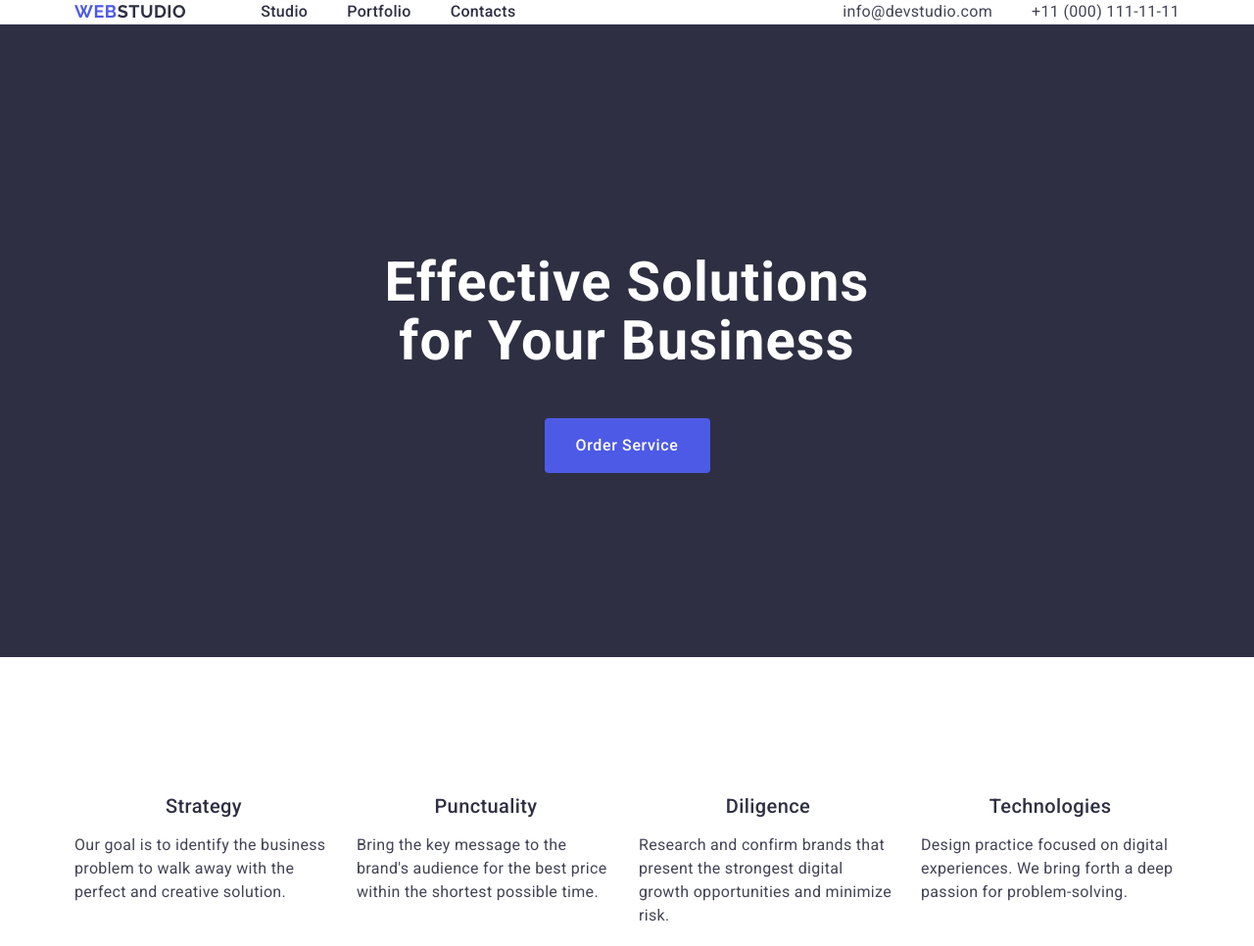
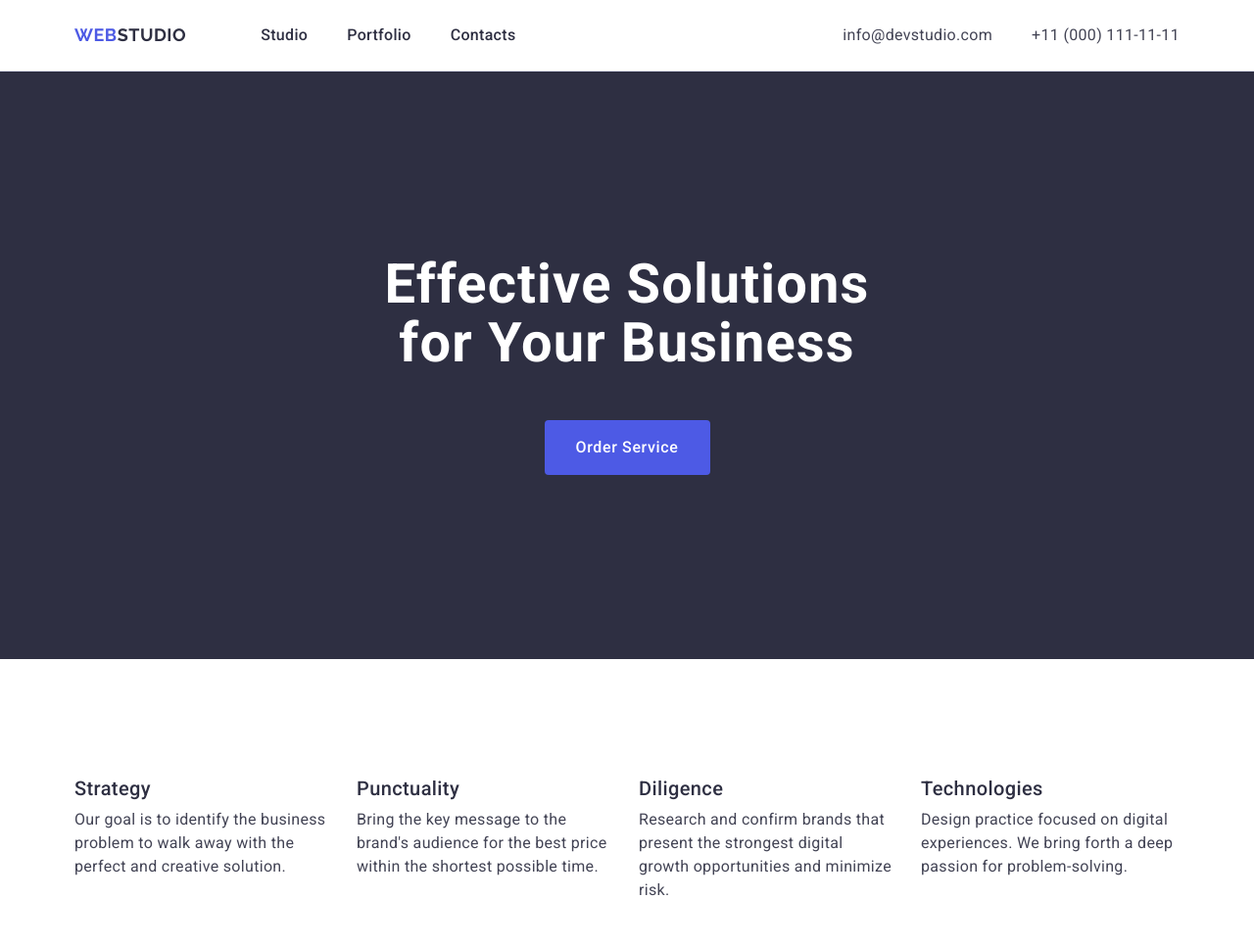
Before and after one commit to Yuliia-Diachenko/goit-markup-hw-03, a plain HTML site: page index.html in a window 1280 px wide. Shown: the top 966 px of the page at 98% size. Drawn offline with nearby package versions, Linux system fonts and the light colour scheme; files whose address does not match are found by name.

Commit message:
Flex-end-end

```diff
--- a/css/styles.css
+++ b/css/styles.css
@@ -23,6 +23,15 @@ img {
 .section {
     padding: 120px 0 120px 0;
 }
+h1,
+h2,
+h3,
+h4,
+h5,
+h6,
+p {
+  margin: 0;
+}
 .container {
     width: 1158px;
     margin: 0 auto;
@@ -36,6 +45,7 @@ img {
 .header-container {
     display: flex;
     justify-content: space-between;
+    align-items: center;
 
 }
 .nav {
@@ -65,6 +75,7 @@ img {
     color: #2E2F42;
     font-weight: 500;
     padding: 24px 0;
+    display: block;
 
 }
 
@@ -159,16 +170,12 @@ img {
 
 
 }
-.specifics-container {
 
-
-}
 .specifics-title {
     font-size: 20px;
     font-weight: 500;
     letter-spacing: 0.4px;
     line-height: 1.2;
-    text-align: center;
 
 }
 .visually-hidden {
@@ -184,11 +191,11 @@ img {
     clip: rect(0 0 0 0);
     overflow: hidden;
   }
-  .specifics-menu {
+.specifics-menu {
     display: flex;
     gap: 24px;
   }
-  .specifics-list {
+.specifics-list {
     width: calc((100% - 72px)/4);
 
   }
@@ -203,10 +210,7 @@ img {
 
 }
 /* section third */
-.our-team-container {
 
-
-}
 .our-team {
     background-color: #F4F4FD;
 
```
